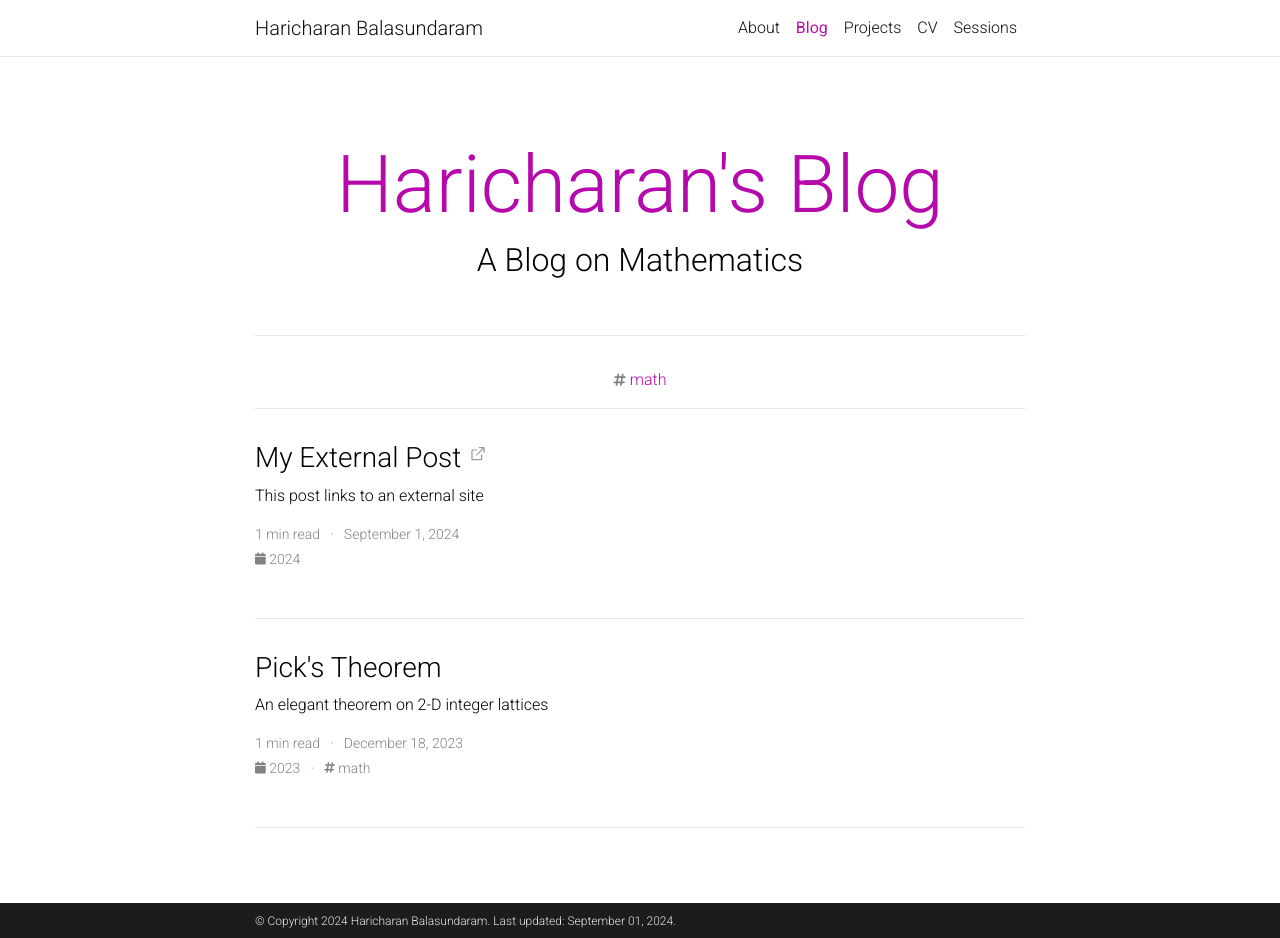
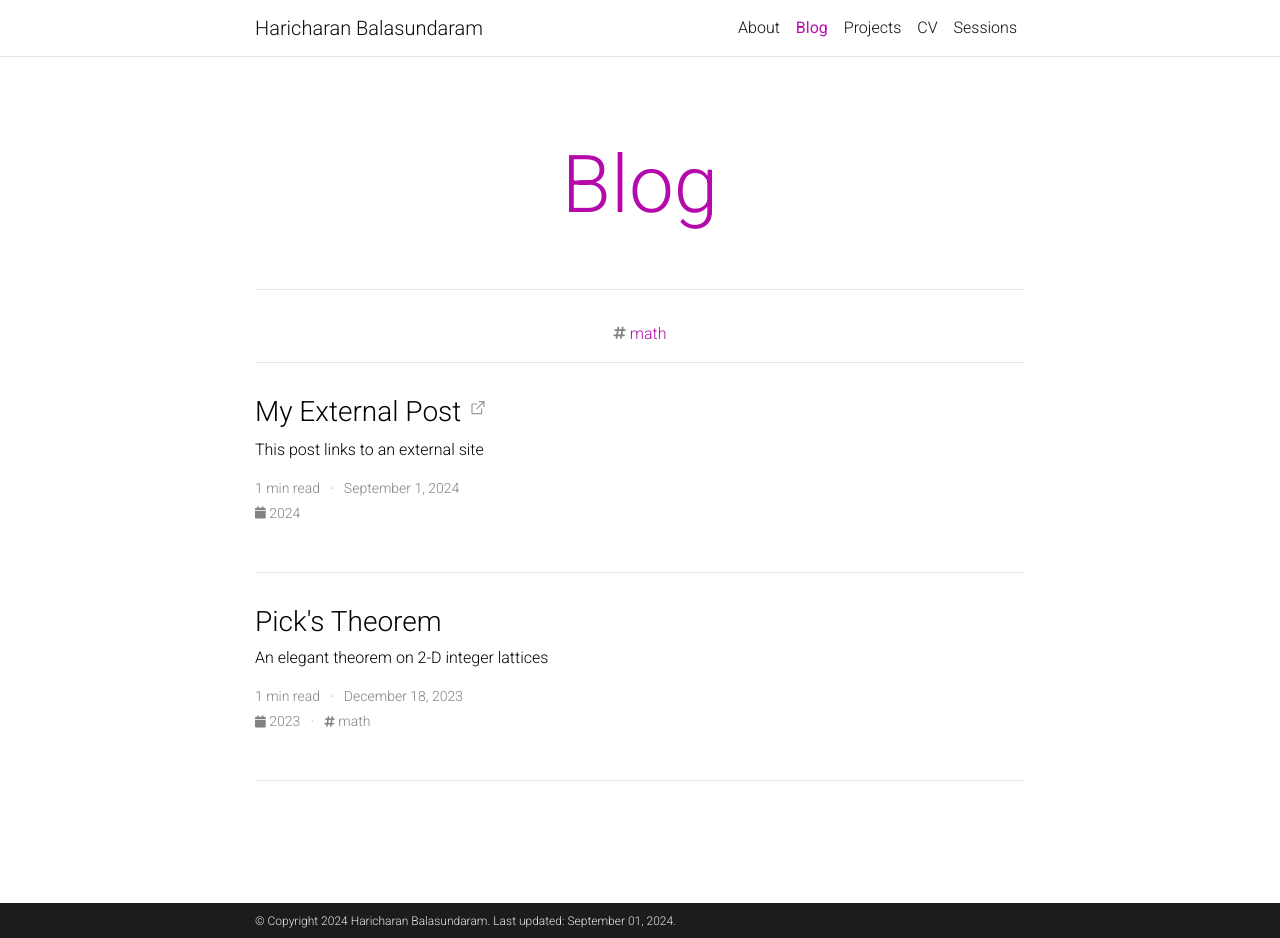
Before and after one commit to Haricharan1212/Haricharan1212.github.io, a Jekyll site: the page built from blog/index.html, in a window 1280 px wide and 938 px high. Built offline with Jekyll 4.4.1, drawn with Linux system fonts in a browser that asks for light colours; the list of posts is cut into pages by our own code; comment, search, counter and statistics services are not loaded; a style sheet for code colours, icons or effects is not loaded.

```diff
--- a/_config.yml
+++ b/_config.yml
@@ -115,9 +115,9 @@ bing_site_verification:  # out your bing-site-verification ID (Bing Webmaster)
 # Blog
 # -----------------------------------------------------------------------------
 
-blog_name: Haricharan's Blog # blog_name will be displayed in your blog page
+blog_name: Blog # blog_name will be displayed in your blog page
 blog_nav_title: Blog # your blog must have a title for it to be displayed in the nav bar
-blog_description: A Blog on Mathematics # blog_description will be displayed in your blog page
+blog_description: # blog_description will be displayed in your blog page
 permalink: /blog/:year/:title/
 
 # Pagination
```
